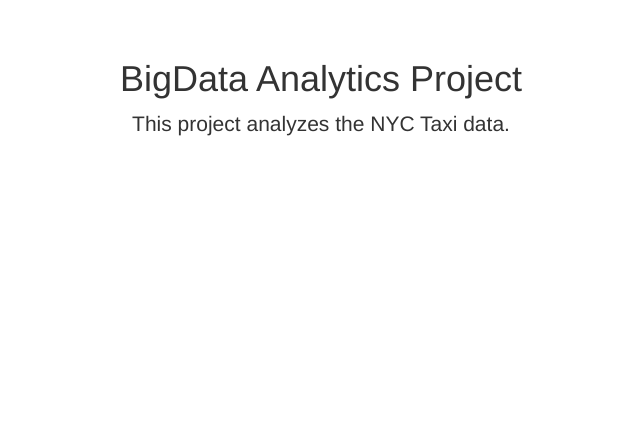
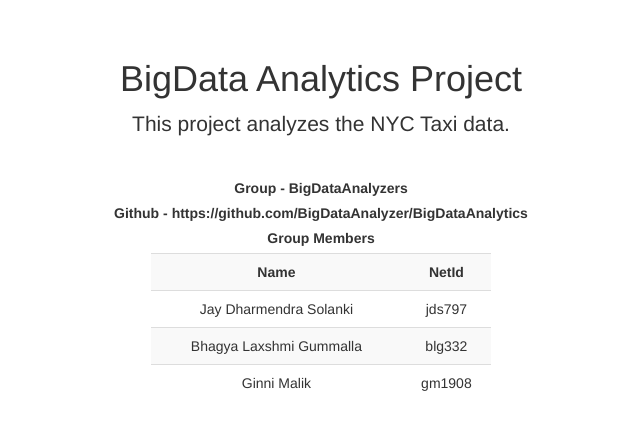
Before and after one commit to BigDataAnalyzer/BigDataAnalytics, a Django app: page / in a window 1280 px wide. Shown: the part 51-481 px from the top of the page, without its empty margins (319-959 px from the left). Run offline with Django 3.2, Linux system fonts and the light colour scheme; some libraries are stand-ins or nearby versions.

Commit message:
Added group info

```diff
--- a/WebApp/BigDataVisualization/templates/BigDataVisualization/home.html
+++ b/WebApp/BigDataVisualization/templates/BigDataVisualization/home.html
@@ -1,11 +1,47 @@
 {% extends "BigDataVisualization/header.html" %}
+{%  block head %}
+     <style>
+        a:visited,a:active,a:hover,a:link{
+            color: #333;
+        }
+    </style>
+{% endblock %}
 {% block content %}
     <div class="container">
 
-      <div class="starter-template">
-        <h1>BigData Analytics Project</h1>
-        <p class="lead">This project analyzes the NYC Taxi data.</p>
-      </div>
+        <div class="starter-template">
+            <h1>BigData Analytics Project</h1>
+            <p class="lead">This project analyzes the NYC Taxi data.</p><br/>
+            <label> Group - BigDataAnalyzers</label><br/>
+            <label> Github - <a href="https://github.com/BigDataAnalyzer/BigDataAnalytics">https://github.com/BigDataAnalyzer/BigDataAnalytics</a></label><br/>
+            <label> Group Members</label>
+            <br/>
+            <div class="col col-md-4">
+            </div>
+
+            <div class="col col-md-4">
+                <table class="table table-striped">
+                    <tr>
+                        <th style="text-align: center;">Name</th>
+                        <th style="text-align: center;">NetId</th>
+                    </tr>
+                    <tr>
+                        <td>Jay Dharmendra Solanki</td>
+                        <td>jds797</td>
+                    </tr>
+                    <tr>
+                        <td>Bhagya Laxshmi Gummalla</td>
+                        <td>blg332</td>
+                    </tr>
+                    <tr>
+                        <td>Ginni Malik</td>
+                        <td>gm1908</td>
+                    </tr>
+                </table>
+            </div>
+            <div class="col col-md-4">
+            </div>
+        </div>
 
     </div><!-- /.container -->
- {% endblock %}
+{% endblock %}
```
